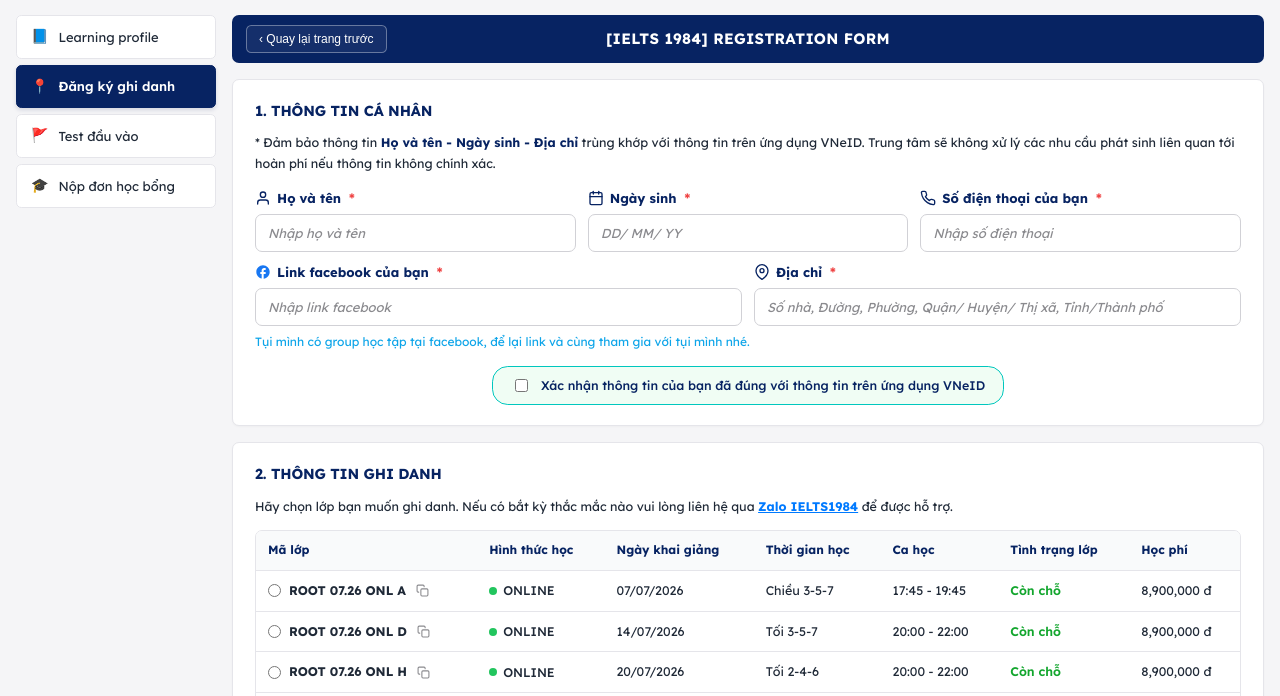
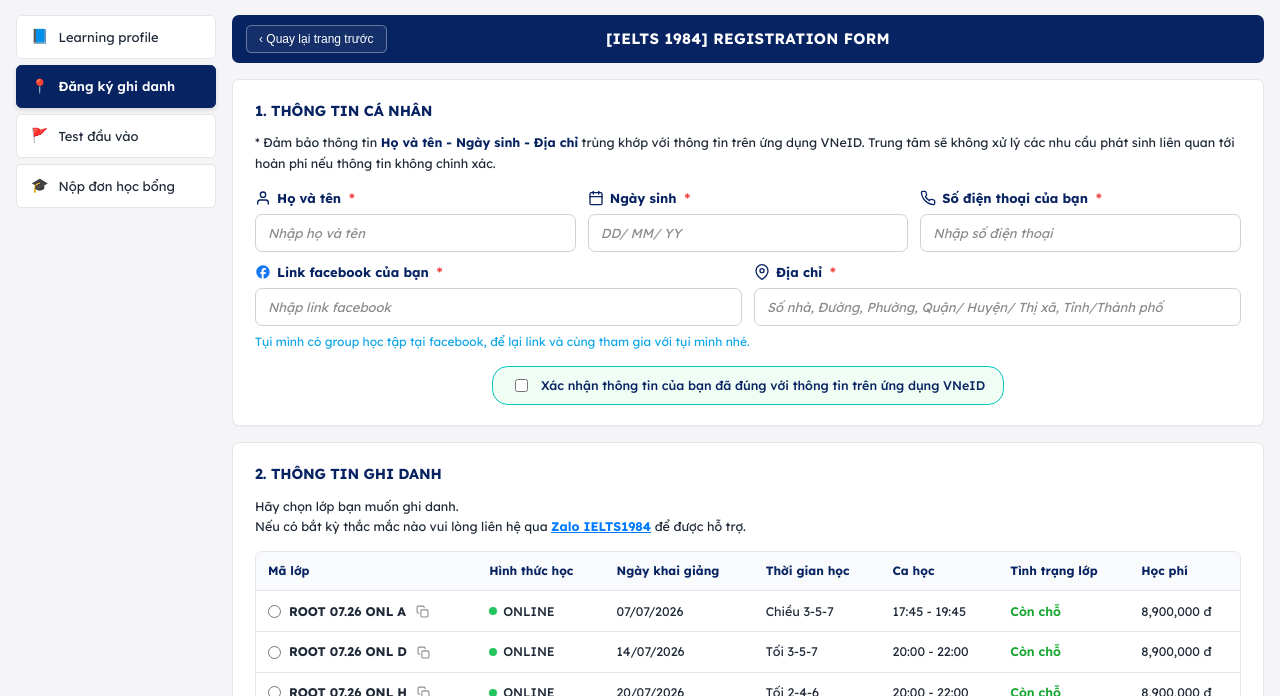
Before and after one commit to yenhi1412/ielts1984-form-ghi-danh, a plain HTML site: page index.html in a window 1280 px wide. Shown: the part 104-800 px from the top of the page. Drawn offline with Linux system fonts and the light colour scheme.

Commit message:
content: split Section 2 hint into two lines
"Hãy chọn lớp bạn muốn ghi danh.
 Nếu có bắt kỳ thắc mắc nào vui lòng liên hệ qua Zalo IELTS1984 để
 được hỗ trợ."

Co-Authored-By: Claude Opus 4.7 (1M context) <noreply@anthropic.com>

```diff
--- a/index.html
+++ b/index.html
@@ -143,7 +143,8 @@
         <section class="card">
           <h2>2. THÔNG TIN GHI DANH</h2>
           <p class="hint">
-            Hãy chọn lớp bạn muốn ghi danh. Nếu có bắt kỳ thắc mắc nào vui lòng liên hệ qua <a href="#" class="link-strong">Zalo IELTS1984</a> để được hỗ trợ.
+            Hãy chọn lớp bạn muốn ghi danh.<br/>
+            Nếu có bắt kỳ thắc mắc nào vui lòng liên hệ qua <a href="#" class="link-strong">Zalo IELTS1984</a> để được hỗ trợ.
           </p>
 
           <div class="table-wrap">
```
